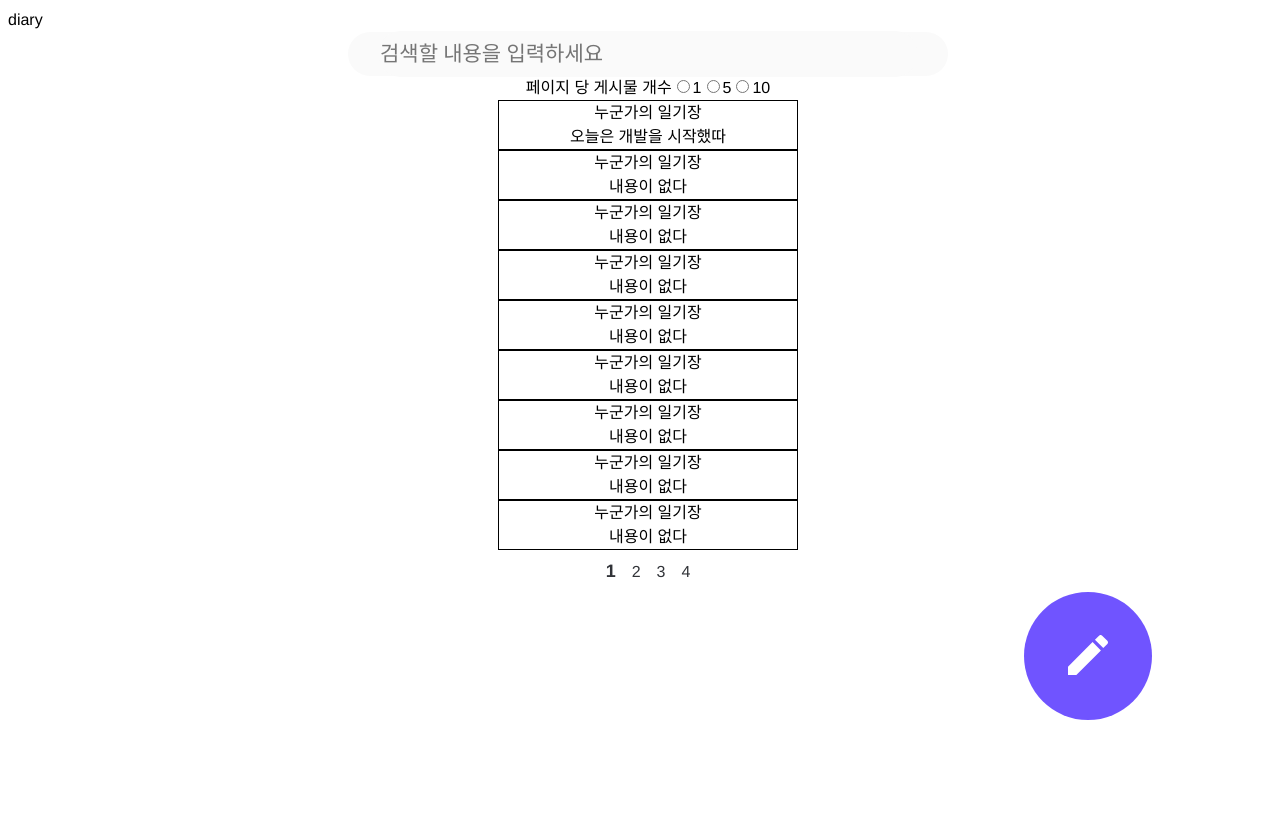
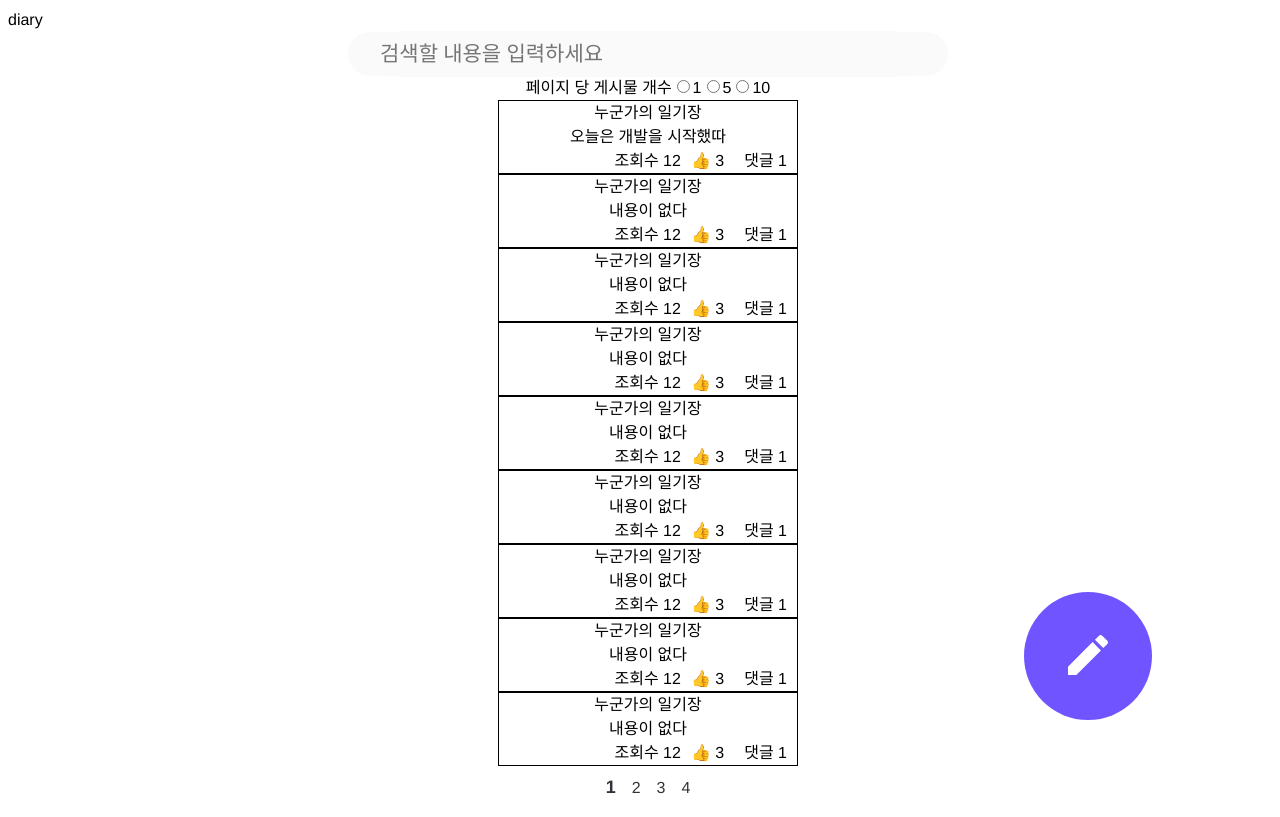
Before and after one commit to KHU-RETURN/return-community-frontend, a React (Create React App) app: page /diary in a window 1280 px wide. Built offline with nearby package versions, Linux system fonts and the light colour scheme; no server answers; a small style sheet from the web is missing.

Commit message:
[feat] : 좋아요, 조회수, 댓글 수 등 게시글 세부 정보 표기 기능 추가
게시글 목록이 디스플레이되는 화면에서 좋아요, 조회수, 댓글 수 등의 세부 정보가 표시되도록 변경

```diff
--- a/src/pages/Diary.js
+++ b/src/pages/Diary.js
@@ -77,6 +77,11 @@ const Diary = () => {
               <DiaryBlock>
                 <Title>{post.title}</Title>
                 <Content>{post.content || "내용이 없다"}</Content>
+                <DiaryInfoBlock>
+                  <ViewCount>조회수 {post.viewCount}</ViewCount>
+                  <LikeCount>👍 {post.likeCount}</LikeCount>
+                  <CommentCount>댓글 {post.commentCount}</CommentCount>
+                </DiaryInfoBlock>
               </DiaryBlock>
             ))}
           </DiaryListContainer>
@@ -142,3 +147,20 @@ const DiaryBlock = styled.div`
 const Title = styled.div``;
 
 const Content = styled.div``;
+
+const DiaryInfoBlock = styled.div`
+  display: flex;
+  justify-content: right;
+`;
+
+const ViewCount = styled.div`
+
+`;
+
+const LikeCount = styled.div`
+  padding: 0 10px;
+`;
+
+const CommentCount = styled.div`
+  padding: 0 10px;
+`;
```
